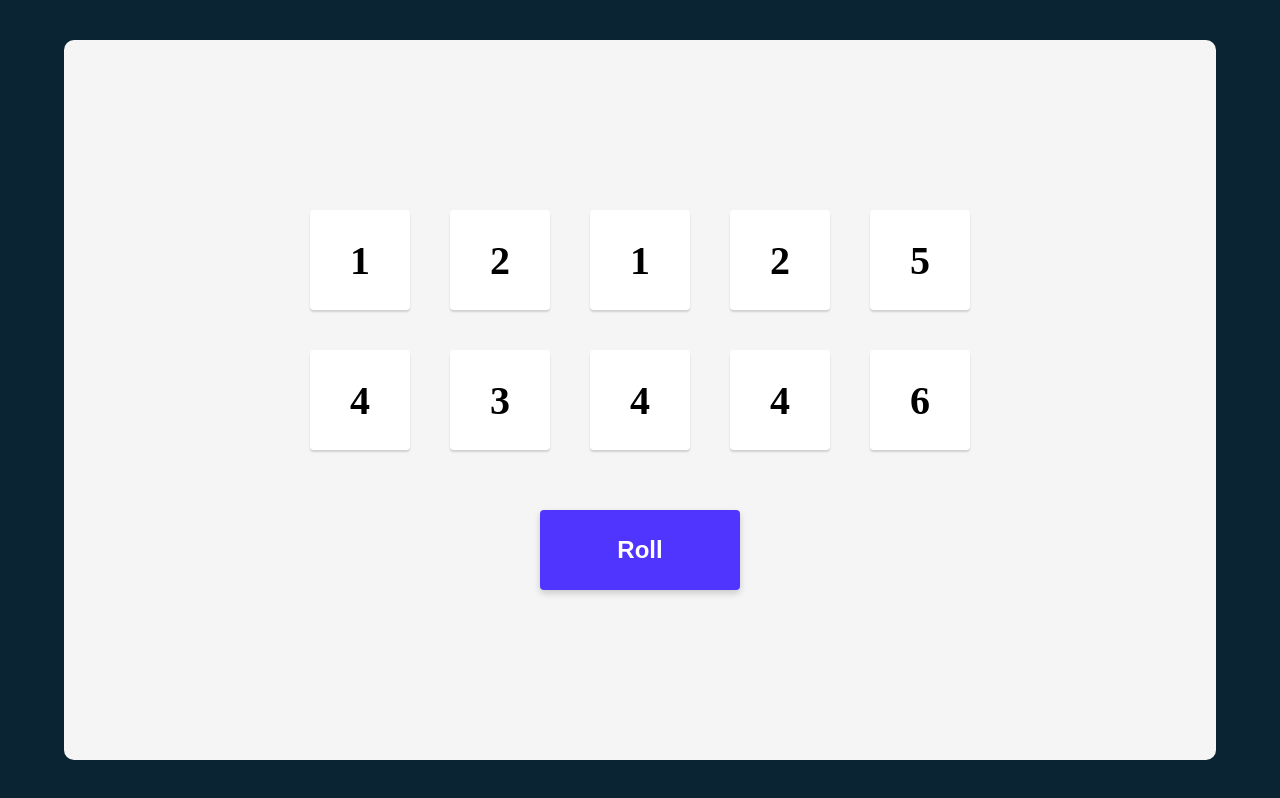
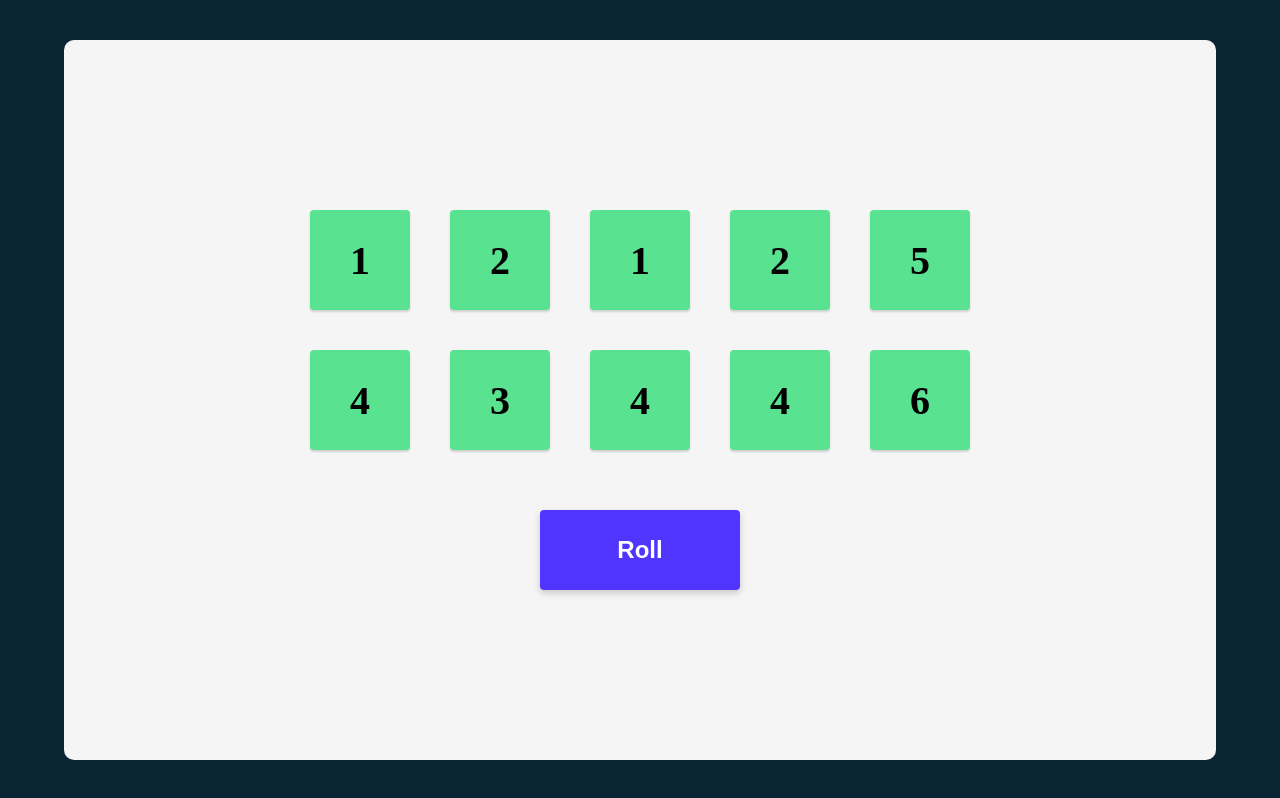
Before and after one commit to JustinTan-1/tenzies, a React (Vite) app: page / in a window 1280 px wide. Built offline with nearby package versions, Linux system fonts and the light colour scheme.

Commit message:
Added styling for toggled die

```diff
--- a/src/App.jsx
+++ b/src/App.jsx
@@ -8,7 +8,7 @@ function App() {
     const randomNums = []
     for (let i = 0; i<10; i++) {
       let num = Math.ceil(Math.random() * 6)
-      randomNums.push({value:num,isHeld:false})
+      randomNums.push({value:num,isHeld:true})
     }
     return randomNums
   }
@@ -18,7 +18,7 @@ function App() {
   }
 
   const diceNums = dice.map((die) => {
-    return ( <Dice value={die.value}/>)
+    return ( <Dice value={die.value} toggled={die.isHeld}/>)
   })
   return (
     <main className="main">
--- a/src/components/Dice.jsx
+++ b/src/components/Dice.jsx
@@ -2,7 +2,7 @@ import React from 'react'
 
 export default function Dice(props) {
     return (
-        <div className="dice">
+        <div className={`dice ${props.toggled ? "toggled" :"untoggled"}`}>
             {props.value}
         </div>
     )
--- a/src/index.css
+++ b/src/index.css
@@ -58,3 +58,12 @@
   border: none;
   box-shadow: 0px 3.2px 7.68px 0px rgba(0, 0, 0, 0.18);
 }
+
+.toggled {
+  background: rgba(89, 227, 145, 1);
+
+}
+
+.untoggled {
+  background: rgba(255, 255, 255, 1);
+}
```
